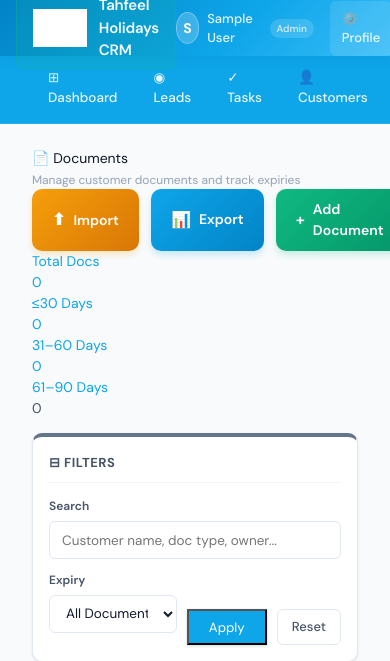
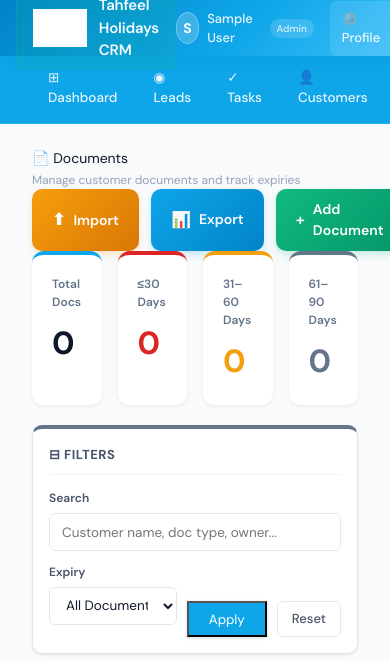
Before and after one commit to tahfeelholidayz-code/tahfeel-holidays-crm, a Flask app: page /documents in a window 390 px wide; the page is wider, and only the part inside the window is pictured. Shown: the top 661 px of that part. Run offline with Flask 3, Linux system fonts and the light colour scheme; the visitor is signed in with stand-in values (Sample User, id 1); parts of the project's set-up code (start-up, migrations or seed data) failed here and were passed over.

Commit message:
Documents: Fixed broken summary cards design
BEFORE (BROKEN):
- Using outdated .cards-4 and .sum-card classes
- Broken layout and styling
- No hover effects
- Poor spacing

AFTER (FIXED):
✅ Modern card design with CSS Grid
✅ 4-column responsive layout
✅ Proper card styling:
   - White background
   - Rounded corners (12px)
   - Top colored border (4px)
   - Subtle shadow
   - Smooth hover animations (lift + shadow)

CARD COLORS:
1. Total Docs - Blue (#0EA5E9)
2. ≤30 Days - Red (#DC2626)
3. 31-60 Days - Orange (#F59E0B)
4. 61-90 Days - Gray (#64748B)

CARD STRUCTURE:
- Label: 12px gray text
- Value: 32px bold number (color-matched)
- Padding: 20px all around
- Gap: 16px between cards

HOVER EFFECT:
- Lifts up 2px
- Shadow increases
- Smooth 0.2s transition

Now matches the professional design of Visa Management!

```diff
--- a/templates/documents.html
+++ b/templates/documents.html
@@ -40,11 +40,26 @@
     </div>
 
     <!-- Summary cards -->
-    <div class="cards-4" style="margin-bottom:14px;">
-      <a href="/documents" class="sum-card"><div class="lbl">Total Docs</div><div class="val">{{ total_docs }}</div></a>
-      <a href="/documents?expiry=30" class="sum-card red"><div class="lbl">≤30 Days</div><div class="val">{{ expiring_30 }}</div></a>
-      <a href="/documents?expiry=60" class="sum-card amber"><div class="lbl">31–60 Days</div><div class="val">{{ expiring_60 }}</div></a>
-      <a href="/documents?expiry=90" class="sum-card" style="border-top-color:#4A5568;"><div class="lbl">61–90 Days</div><div class="val" style="color:#4A5568;">{{ expiring_90 }}</div></a>
+    <div style="display:grid;grid-template-columns:repeat(4,1fr);gap:16px;margin-bottom:20px;">
+      <a href="/documents" style="background:white;border-radius:12px;padding:20px;text-decoration:none;border-top:4px solid #0EA5E9;box-shadow:0 2px 4px rgba(0,0,0,0.05);transition:all 0.2s;" onmouseover="this.style.transform='translateY(-2px)';this.style.boxShadow='0 4px 8px rgba(0,0,0,0.1)'" onmouseout="this.style.transform='translateY(0)';this.style.boxShadow='0 2px 4px rgba(0,0,0,0.05)'">
+        <div style="font-size:12px;color:#64748B;font-weight:600;margin-bottom:8px;">Total Docs</div>
+        <div style="font-size:32px;font-weight:700;color:#0F172A;">{{ total_docs }}</div>
+      </a>
+
+      <a href="/documents?expiry=30" style="background:white;border-radius:12px;padding:20px;text-decoration:none;border-top:4px solid #DC2626;box-shadow:0 2px 4px rgba(0,0,0,0.05);transition:all 0.2s;" onmouseover="this.style.transform='translateY(-2px)';this.style.boxShadow='0 4px 8px rgba(0,0,0,0.1)'" onmouseout="this.style.transform='translateY(0)';this.style.boxShadow='0 2px 4px rgba(0,0,0,0.05)'">
+        <div style="font-size:12px;color:#64748B;font-weight:600;margin-bottom:8px;">≤30 Days</div>
+        <div style="font-size:32px;font-weight:700;color:#DC2626;">{{ expiring_30 }}</div>
+      </a>
+
+      <a href="/documents?expiry=60" style="background:white;border-radius:12px;padding:20px;text-decoration:none;border-top:4px solid #F59E0B;box-shadow:0 2px 4px rgba(0,0,0,0.05);transition:all 0.2s;" onmouseover="this.style.transform='translateY(-2px)';this.style.boxShadow='0 4px 8px rgba(0,0,0,0.1)'" onmouseout="this.style.transform='translateY(0)';this.style.boxShadow='0 2px 4px rgba(0,0,0,0.05)'">
+        <div style="font-size:12px;color:#64748B;font-weight:600;margin-bottom:8px;">31–60 Days</div>
+        <div style="font-size:32px;font-weight:700;color:#F59E0B;">{{ expiring_60 }}</div>
+      </a>
+
+      <a href="/documents?expiry=90" style="background:white;border-radius:12px;padding:20px;text-decoration:none;border-top:4px solid #64748B;box-shadow:0 2px 4px rgba(0,0,0,0.05);transition:all 0.2s;" onmouseover="this.style.transform='translateY(-2px)';this.style.boxShadow='0 4px 8px rgba(0,0,0,0.1)'" onmouseout="this.style.transform='translateY(0)';this.style.boxShadow='0 2px 4px rgba(0,0,0,0.05)'">
+        <div style="font-size:12px;color:#64748B;font-weight:600;margin-bottom:8px;">61–90 Days</div>
+        <div style="font-size:32px;font-weight:700;color:#64748B;">{{ expiring_90 }}</div>
+      </a>
     </div>
 
     <!-- Filters -->
```
